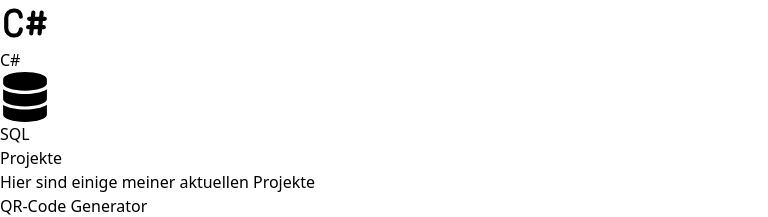
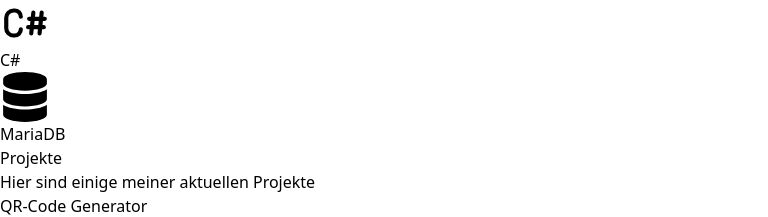
Before and after one commit to LSchumacher32/Portfolio, a React (Vite) app: page / in a window 1280 px wide. Shown: the part 1560-1777 px from the top of the page, without its empty margins (0-768 px from the left). Built offline with nearby package versions, Linux system fonts and the light colour scheme.

Commit message:
SQL -> MariaDB
more precise description.

```diff
--- a/src/components/Skills.jsx
+++ b/src/components/Skills.jsx
@@ -13,7 +13,7 @@ const Skills = () => {
     { id: 6, name: 'Java', icon: <FaJava size={50} />, color: 'text-red-600' },
     { id: 7, name: 'Python', icon: <FaPython size={50} />, color: 'text-blue-400' },
     { id: 8, name: 'C#', icon: <TbBrandCSharp size={50} />, color: 'text-purple-500' },
-    { id: 9, name: 'SQL', icon: <FaDatabase size={50} />, color: 'text-sky-500' },
+    { id: 9, name: 'MariaDB', icon: <FaDatabase size={50} />, color: 'text-sky-500' },
   ];
 
   return (
```
